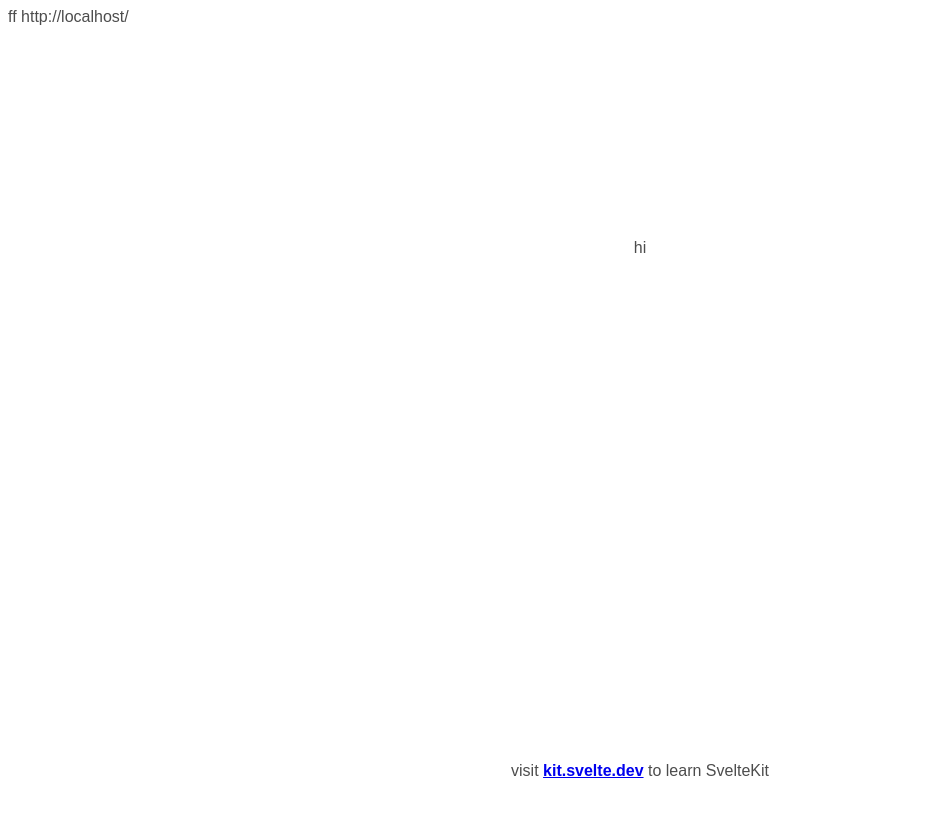
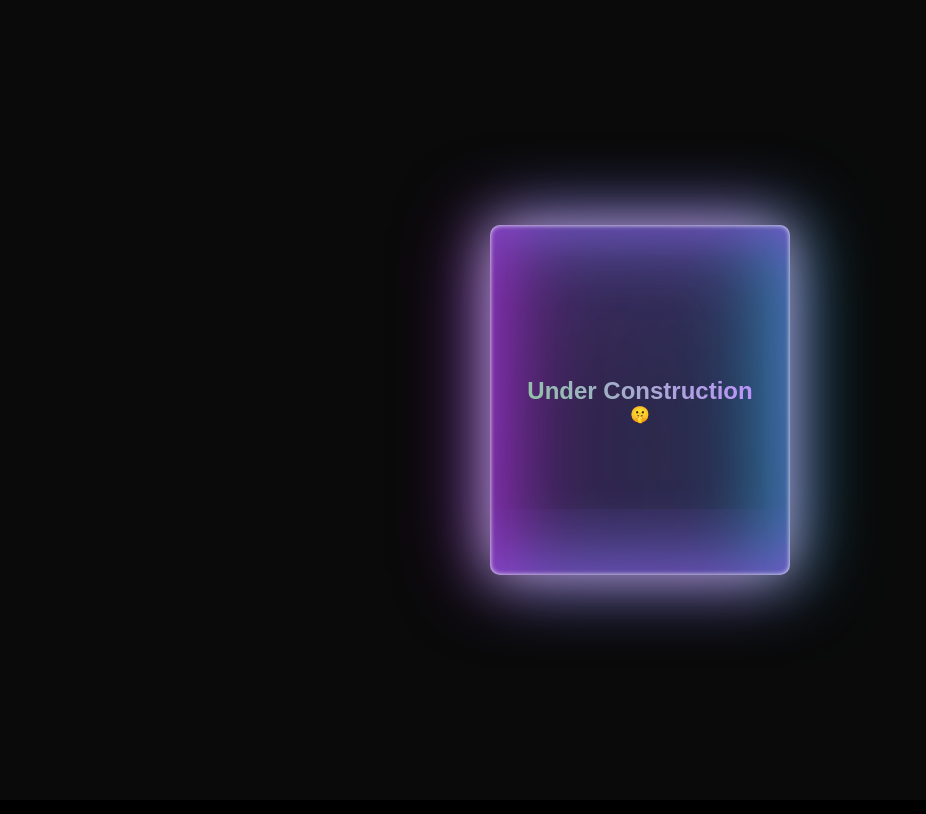
Before and after one commit to humblef00ls/aparimeya.ai, a SvelteKit app: page / in a window 1280 px wide. Shown: the whole page, without its empty margins (0-926 px from the left). Built offline with nearby package versions, Linux system fonts and the light colour scheme.

Commit message:
banner under construction

```diff
--- a/src/routes/+layout.svelte
+++ b/src/routes/+layout.svelte
@@ -1,37 +1,30 @@
 <script>
-	import Header from './Header.svelte';
+	// import Header from './Header.svelte';
 	import './styles.css';
 </script>
 
 <div class="app">
-	<Header />
+	<!-- <Header /> -->
 
-	<main>
+
 		<slot />
-	</main>
 
-	<footer>
+
+	<!-- <footer>
 		<p>visit <a href="https://kit.svelte.dev">kit.svelte.dev</a> to learn SvelteKit</p>
-	</footer>
+	</footer> -->
 </div>
 
 <style>
 	.app {
 		display: flex;
-		flex-direction: column;
-		min-height: 100vh;
+
+		background-color: rgb(10, 10, 10);
+		position: relative;
+		align-items: center;
+height: 100%;
 	}
 
-	main {
-		flex: 1;
-		display: flex;
-		flex-direction: column;
-		padding: 1rem;
-		width: 100%;
-		max-width: 64rem;
-		margin: 0 auto;
-		box-sizing: border-box;
-	}
 
 	footer {
 		display: flex;
--- a/src/routes/+page.svelte
+++ b/src/routes/+page.svelte
@@ -1,16 +1,18 @@
 <script>
-	import Counter from './Counter.svelte';
 	import welcome from '$lib/images/svelte-welcome.webp';
 	import welcome_fallback from '$lib/images/svelte-welcome.png';
 </script>
 
 <svelte:head>
-	<title>aparieya.ai</title>
+	<title>aparimeya.ai</title>
 	<meta name="description" content="Ap" />
 </svelte:head>
 
 <section>
-	hi
+	<h1>
+		Under Construction
+	</h1>
+	🤫
 </section>
 
 <style>
@@ -19,7 +21,40 @@
 		flex-direction: column;
 		justify-content: center;
 		align-items: center;
-		flex: 0.6;
+		height: 350px;
+		width: 300px;
+		background-color: rgba(20, 20, 20,.2);
+		color: white;
+		border-radius: 10px;
+		box-shadow:
+    inset 0 0 5px  rgba(255, 255, 255,.95),
+	inset 20px 0 80px rgba(255, 0, 255,.5),
+    inset -20px 0 80px rgba(0, 255, 255,.5),
+    inset 20px 0 300px rgba(255, 0, 255,.5),
+    inset -20px 0 300px rgba(0, 255, 255,.5),
+    0 0 50px rgba(255, 255, 255,.5),
+    -10px 0 80px rgba(255, 0, 255,.5),
+    10px 0 80px rgba(0, 255, 255,.5);
+
 	}
 
+	h1 {
+
+		background-color: red;
+
+  /* Create the gradient. */
+  background-image: linear-gradient(45deg, #8fc3a4, #bf91ff);
+
+  /* Set the background size and repeat properties. */
+  background-size: 100%;
+  background-repeat: repeat;
+
+  /* Use the text as a mask for the background. */
+  /* This will show the gradient as a text color rather than element bg. */
+  -webkit-background-clip: text;
+  -webkit-text-fill-color: transparent;
+  -moz-background-clip: text;
+  -moz-text-fill-color: transparent;
+}
+
 </style>
--- a/src/routes/Counter.svelte
+++ /dev/null
@@ -1,106 +0,0 @@
-<script>
-	import { spring } from 'svelte/motion';
-
-	let count = 0;
-
-	const displayed_count = spring();
-	$: displayed_count.set(count);
-	$: offset = modulo($displayed_count, 1);
-
-	/**
-	 * @param {number} n
-	 * @param {number} m
-	 */
-	function modulo(n, m) {
-		// handle negative numbers
-		return ((n % m) + m) % m;
-	}
-</script>
-
-<div class="counter">
-	<button on:click={() => (count -= 1)} aria-label="Decrease the counter by one">
-		<svg aria-hidden="true" viewBox="0 0 1 1">
-			<path d="M0,0.5 L1,0.5" />
-		</svg>
-	</button>
-
-	<div class="counter-viewport">
-		<div class="counter-digits" style="transform: translate(0, {100 * offset}%)">
-			<strong class="hidden" aria-hidden="true">{Math.floor($displayed_count + 1)}</strong>
-			<strong>{Math.floor($displayed_count)}</strong>
-		</div>
-	</div>
-
-	<button on:click={() => (count += 1)} aria-label="Increase the counter by one">
-		<svg aria-hidden="true" viewBox="0 0 1 1">
-			<path d="M0,0.5 L1,0.5 M0.5,0 L0.5,1" />
-		</svg>
-	</button>
-</div>
-
-<style>
-	.counter {
-		display: flex;
-		border-top: 1px solid rgba(0, 0, 0, 0.1);
-		border-bottom: 1px solid rgba(0, 0, 0, 0.1);
-		margin: 1rem 0;
-	}
-
-	.counter button {
-		width: 2em;
-		padding: 0;
-		display: flex;
-		align-items: center;
-		justify-content: center;
-		border: 0;
-		background-color: transparent;
-		touch-action: manipulation;
-		font-size: 2rem;
-	}
-
-	.counter button:hover {
-		background-color: var(--color-bg-1);
-	}
-
-	svg {
-		width: 25%;
-		height: 25%;
-	}
-
-	path {
-		vector-effect: non-scaling-stroke;
-		stroke-width: 2px;
-		stroke: #444;
-	}
-
-	.counter-viewport {
-		width: 8em;
-		height: 4em;
-		overflow: hidden;
-		text-align: center;
-		position: relative;
-	}
-
-	.counter-viewport strong {
-		position: absolute;
-		display: flex;
-		width: 100%;
-		height: 100%;
-		font-weight: 400;
-		color: var(--color-theme-1);
-		font-size: 4rem;
-		align-items: center;
-		justify-content: center;
-	}
-
-	.counter-digits {
-		position: absolute;
-		width: 100%;
-		height: 100%;
-	}
-
-	.hidden {
-		top: -100%;
-		user-select: none;
-	}
-</style>
--- a/src/routes/styles.css
+++ b/src/routes/styles.css
@@ -2,12 +2,13 @@
 
 *{
 	box-sizing: border-box;
+	margin: 0 auto;
 }
 :root {
 	--font-body: Arial, -apple-system, BlinkMacSystemFont, 'Segoe UI', Roboto, Oxygen, Ubuntu,
 		Cantarell, 'Open Sans', 'Helvetica Neue', sans-serif;
 	--font-mono: 'Fira Mono', monospace;
-	--color-bg-0: rgb(202, 216, 228);
+	--color-bg-0: rgb(35, 35, 35);
 	--color-bg-1: hsl(209, 36%, 86%);
 	--color-bg-2: hsl(224, 44%, 95%);
 	--color-theme-1: #ff3e00;
@@ -18,7 +19,14 @@
 	font-family: var(--font-body);
 	color: var(--color-text);
 }
-
+html,body{
+	height: 100vh;
+	width: 100vw;
+	overflow: none;
+	padding: 0;
+	margin: 0;
+	background-color: rgba(0, 0, 0, 1);
+}
 a {
 	font-weight: bold;
 }
```
